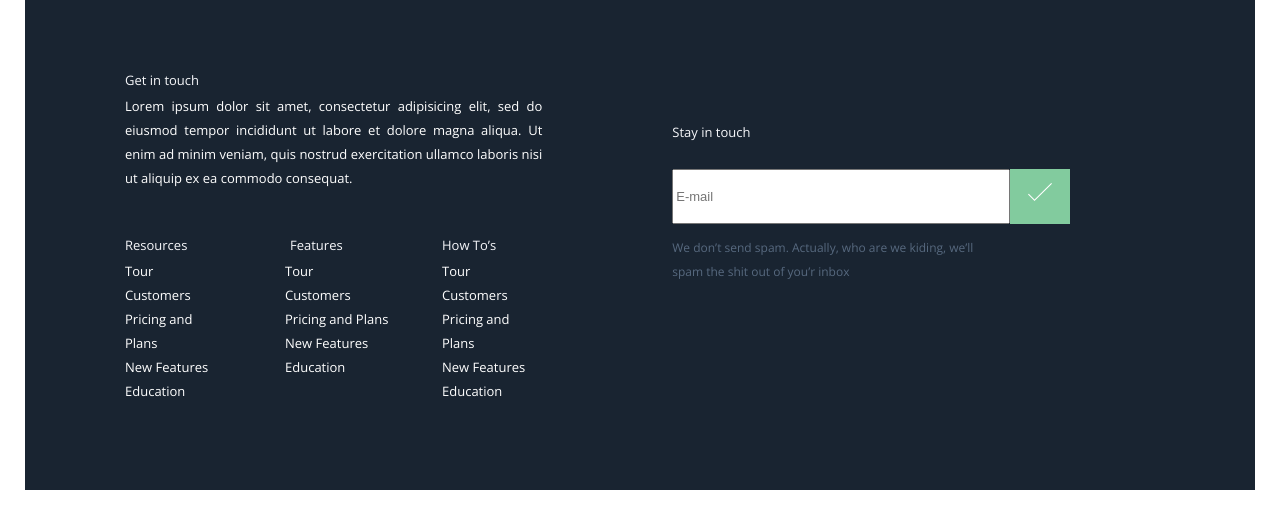
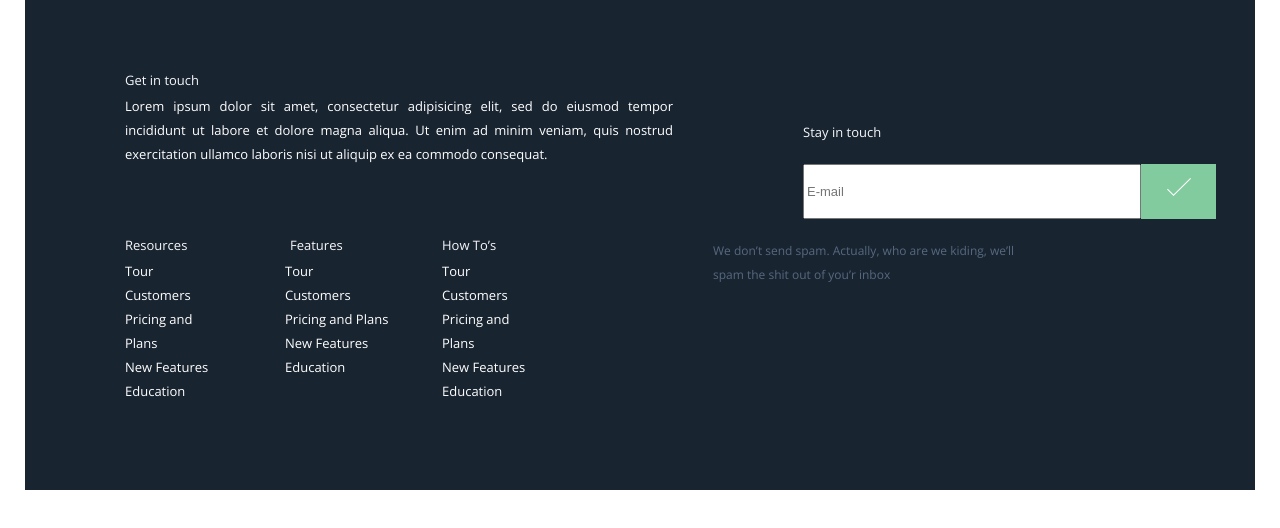
Before and after one commit to Lena9421/front-task, a plain HTML site: page index.html in a window 1280 px wide. Drawn offline with nearby package versions, Linux system fonts and the light colour scheme.

Commit message:
fix some bugs with btn

```diff
--- a/css/style.css
+++ b/css/style.css
@@ -87,18 +87,23 @@
 
     color: #f6f7fa;
 }
+
+.field-wrapper {
+    height: 55px;
+    width: 97%;
+    margin-top: 20px;
+    margin-bottom: 20px;
+    display: flex;
+}
 .subscribe__field {
     width: 65%;
     height: 37px;
-    margin-bottom: 20px;
-    margin-top: 20px;
     margin-left: 0;
 }
 
 .subscribe__btn {
     width: 41px;
     height: 43px;
-    margin-right: 40px;
     padding-top: 8px;
     padding-bottom: 13px;
 
@@ -218,17 +223,22 @@ and (max-width: 1229px) {
     .subscribe__field {
         width: 390px;
         height: 49px;
-        margin-top: 25px;
+        margin-top: 0;
         margin-bottom: 0;
         margin-left: 90px;
     }
 
+    .field-wrapper {
+        height: 55px;
+        width: 522px;
+        margin-top: 25px;
+        display: flex;
+    }
+
     .subscribe__btn {
-        width: 60px;
-        height: 55px;
+        width: 58px;
+        height: 100%;
         margin-right: 0;
-        padding-top: 8px;
-        padding-bottom: 13px;
 
         cursor: pointer;
 
@@ -358,20 +368,24 @@ and (max-width: 3230px) {
     .subscribe__field {
         width: 330px;
         height: 49px;
-        margin-top: 25px;
+        margin-top: 0;
         margin-bottom: 0;
         margin-left: 90px;
     }
     .subscribe__interrupt {
         display: none;
     }
+    .field-wrapper {
+        height: 55px;
+        width: 522px;
+        margin-top: 20px;
+        display: flex;
+    }
+    .subscribe__btn {
+        width: 75px;
+        height: 100%;
 
-    .subscribe__btn {
-        width: 60px;
-        height: 55px;
-        margin-right: 160px;
-        padding-top: 8px;
-        padding-bottom: 13px;
+
     }
     .subscribe__description {
         width: 334px;
--- a/index.html
+++ b/index.html
@@ -51,12 +51,14 @@
     </div>
     <div class="main-footer__subscribe subscribe">
         <label for="mail" class="subscribe__title">Stay in touch</label><br class="subscribe__interrupt">
+        <div class="field-wrapper">
         <input type="text" placeholder="E-mail" id="mail" class="subscribe__field"><button type="submit" class="subscribe__btn">
             <svg xmlns="http://www.w3.org/2000/svg" fill="#fff" width="24" height="18">
 
                 <path d="M23.22 0L6.52 16.457.78 10.8l-.78.77L6.52 18 24 .77z" class="cls-1"/>
             </svg>
         </button>
+        </div>
         <p class="subscribe__description">We don’t send spam. Actually, who are we kiding, we’ll spam
             the shit out of you’r inbox</p>
     </div>
```
Also changed, not shown: css/min.css.
